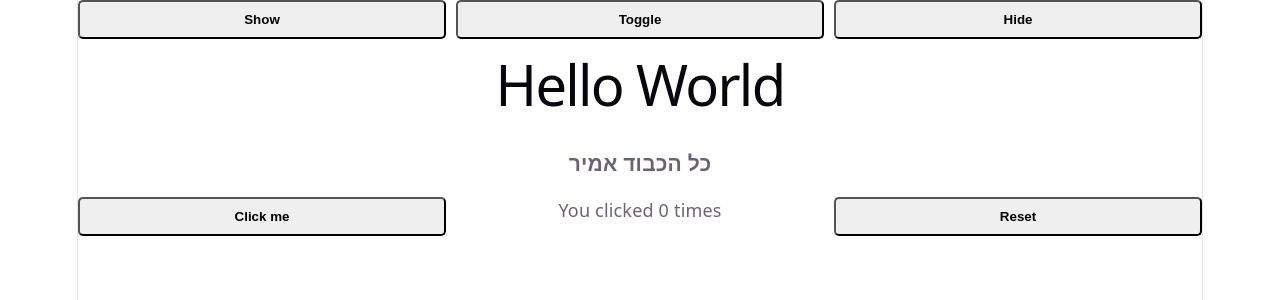
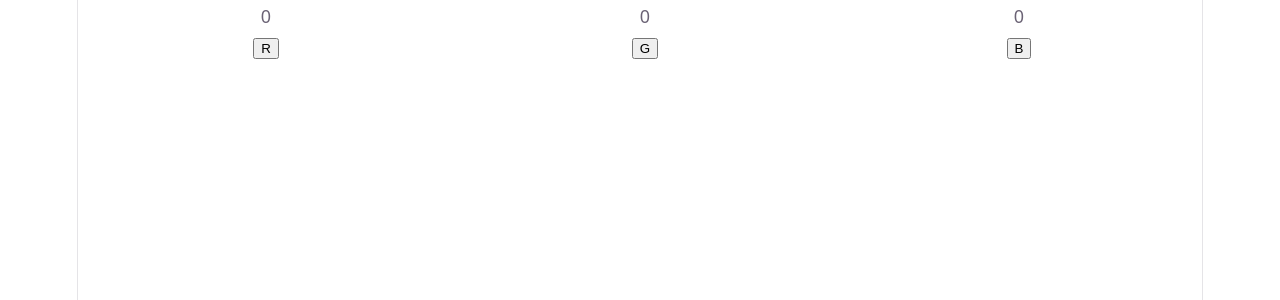
Before and after one commit to amird55/presser, a React (Vite) app: page / in a window 1280 px wide. Shown: the top 300 px of the page. Built offline with nearby package versions, Linux system fonts and the light colour scheme.

Commit message:
שלושה כפתורי ספירה עם STATE בודד

```diff
--- a/src/App.jsx
+++ b/src/App.jsx
@@ -3,14 +3,16 @@ import HelloWorld from "./HelloWorld.jsx";
 import SimpleHomePage from "./SimpleHomePage.jsx";
 import Credits from "./Credits.jsx";
 import Clicker from "./Clicker.jsx";
+import StatsPage from "./stats/StatsPage.jsx";
 
 function App() {
 
   return (
     <>
-      <SimpleHomePage />
-      <Credits />
-        <Clicker />
+      {/*<SimpleHomePage />*/}
+      {/*<Credits />*/}
+      {/*  <Clicker />*/}
+        <StatsPage />
     </>
   )
 }
--- /dev/null
+++ b/src/stats/StatsPage.jsx
@@ -0,0 +1,57 @@
+import React, {useState} from 'react';
+
+function StatsPage(props) {
+    const [count, setCount] = useState(
+        {
+            R: 0,
+            G: 0,
+            B: 0,
+        }
+    );
+    const incCount = (clr)=>{
+        let c = {
+            ...count,
+            [clr]:count[clr]+1
+        };
+        setCount(c)
+    }
+    const incCountR = ()=>{
+        let c = {
+            ...count,
+            R:count.R+1
+        };
+        setCount(c)
+    }
+    const incCountG = ()=>{
+        let c = {
+            ...count,
+            G:count.G+1
+        };
+        setCount(c)
+    }
+    const incCountB = ()=>{
+        let c = {
+            ...count,
+            B:count.B+1
+        };
+        setCount(c)
+    }
+    return (
+        <>
+            <table>
+                <tr>
+                    <td>{count.R}</td>
+                    <td>{count.G}</td>
+                    <td>{count.B}</td>
+                </tr>
+                <tr>
+                    <td><button onClick={incCountR}>R</button></td>
+                    <td><button onClick={incCountG}>G</button></td>
+                    <td><button onClick={incCountB}>B</button></td>
+                </tr>
+            </table>
+        </>
+    );
+}
+
+export default StatsPage;
```
